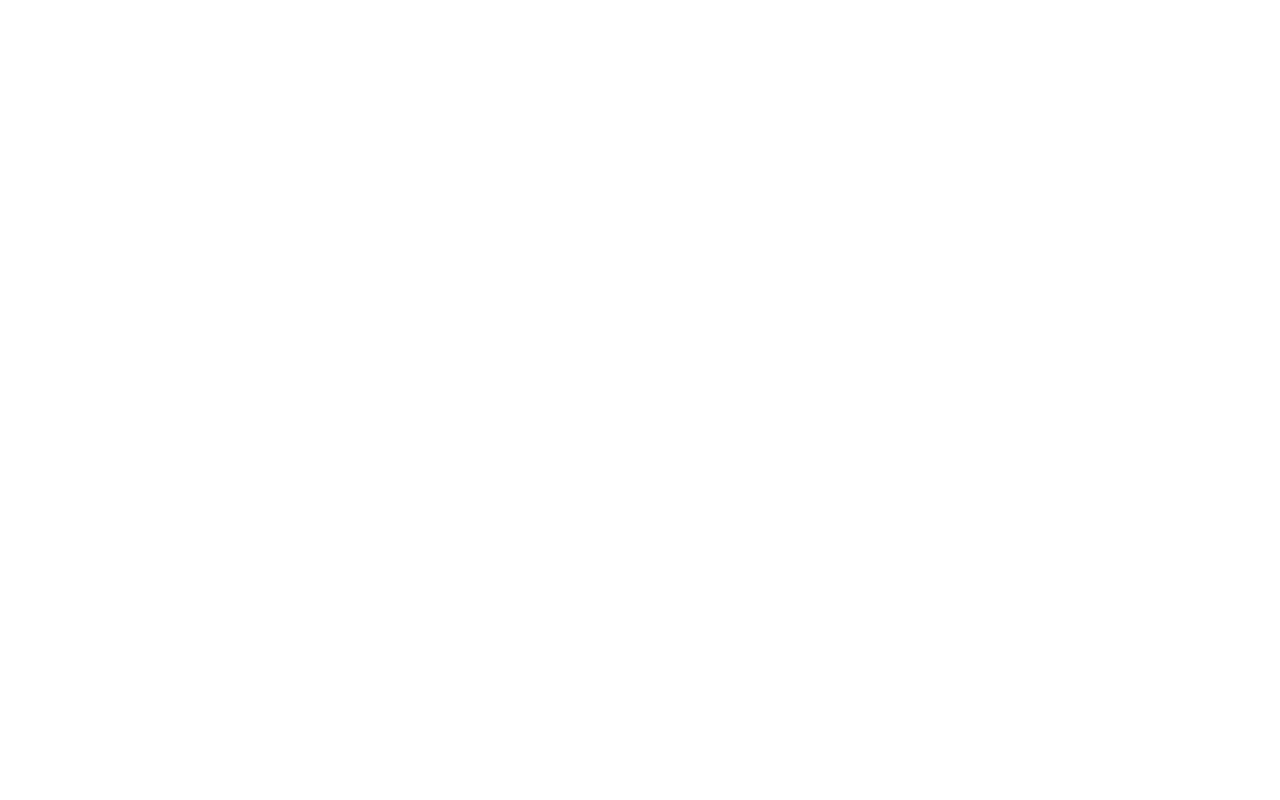
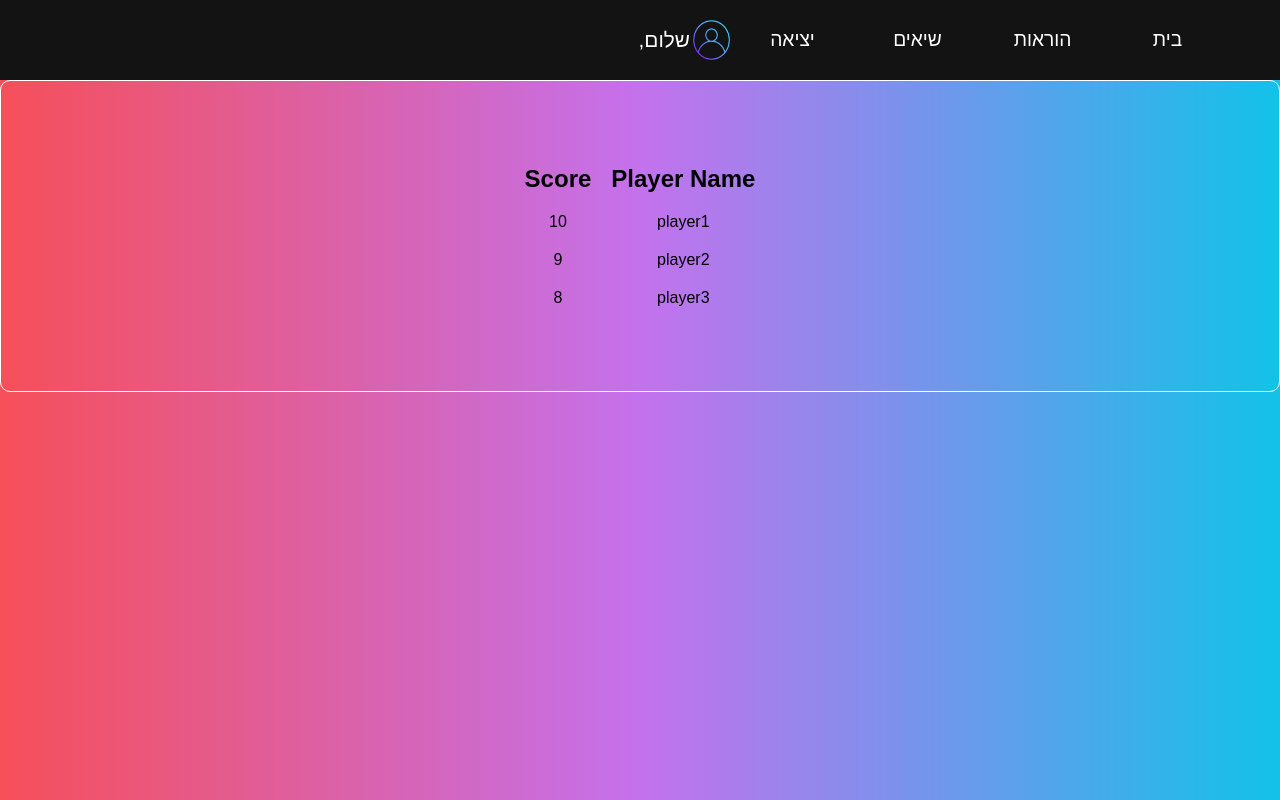
Before and after one commit to novit100/Project2_fullStack_GameWebApp, a website: page html/highlight.html in a window 1280 px wide. Drawn offline with Linux system fonts and the light colour scheme.

Commit message:
high score

```diff
--- a/html/highlight.html
+++ b/html/highlight.html
@@ -1,12 +1,71 @@
 <!DOCTYPE html>
-<html lang="en">
+<html lang="he" dir="rtl">
+
 <head>
     <meta charset="UTF-8">
     <meta http-equiv="X-UA-Compatible" content="IE=edge">
     <meta name="viewport" content="width=device-width, initial-scale=1.0">
+    <link rel="stylesheet" href="../style/highlight.css">
     <title>Document</title>
 </head>
+
 <body>
 
+    <!-- Navbar Section -->
+    <nav class="navbar">
+        <div class="navbar__container">
+
+            <ul class="navbar__menu">
+                <li class="navbar__item">
+                    <a href="homePage.html" class="navbar__links" id="home-page">בית</a>
+                </li>
+                <li class="navbar__item">
+                    <a href="instructions_xo_game.html" class="navbar__links" id="instructions-page">הוראות</a>
+                </li>
+                <li class="navbar__item">
+                    <a href="highlight.html" class="navbar__links" id="highlight-page">שיאים</a>
+                </li>
+                <li class="navbar__item">
+                    <a href="sign_in_up.html" class="navbar__links" id="sign-out">יציאה</a>
+                </li>
+            </ul>
+            <div class="navbar__toggle" id="mobile-menu">
+                <span class="bar"></span>
+                <span class="bar"></span>
+                <span class="bar"></span>
+            </div>
+            <div class="user__erea">
+                <img id="user-icon" src="../imgs/user_icon.png" alt="user_icon">
+                <a href="homePage.html" id="user-name">שלום,</a>
+            </div>
+        </div>
+    </nav>
+
+
+
+    <!-- highscores table for tic tac toe game for all tha players  -->
+    <table id="highscores">
+        <tr>
+            <th class="player__name__title table__title">Player Name</th>
+            <th class="score__title table__title">Score</th>
+        </tr>
+        <tr >
+            <td class="player__name table__row" >player1</td>
+            <td class="score table__row">10</td>
+        </tr>
+        <tr>
+            <td class="player__name table__row">player2</td>
+            <td class="score table__row">9</td>
+        </tr>
+        <tr>
+            <td class="player__name table__row">player3</td>
+            <td class="score table__row">8</td>
+        </tr>
+    </table>
+
+
+
+
 </body>
+
 </html>
--- /dev/null
+++ b/style/highlight.css
@@ -0,0 +1,131 @@
+* {
+    box-sizing: border-box;
+    margin: 0;
+    padding: 0;
+    font-family: 'Kumbh Sans', sans-serif;
+    scroll-behavior: smooth;
+  }
+
+  body {
+    margin: 0;
+    background: linear-gradient(to right, #f64f59, #c471ed, #12c2e9);
+  }
+
+  /* nav bar section */
+  .navbar {
+    background: #131313;
+    height: 80px;
+    display: flex;
+    justify-content: center;
+    align-items: center;
+    font-size: 1.2rem;
+    position: sticky;
+    top: 0;
+    z-index: 999;
+  }
+
+  .navbar__container {
+    display: flex;
+    justify-content: space-between;
+    height: 80px;
+    z-index: 1;
+    width: 100%;
+    max-width: 1300px;
+    margin: 0 auto;
+    padding: 0 50px;
+  }
+
+  #user-name {
+    color: #fff;
+    display: flex;
+    align-items: center;
+    cursor: pointer;
+    text-decoration: none;
+    font-size: 1.3rem;
+  }
+
+  .navbar__menu {
+    display: flex;
+    align-items: center;
+    list-style: none;
+  }
+
+  .navbar__item {
+    height: 80px;
+  }
+
+  .navbar__links {
+    color: #fff;
+    display: flex;
+    align-items: center;
+    justify-content: center;
+    width: 125px;
+    text-decoration: none;
+    height: 100%;
+    transition: all 0.3s ease;
+  }
+
+  .navbar__btn {
+    display: flex;
+    justify-content: center;
+    align-items: center;
+    padding: 0 1rem;
+    width: 100%;
+  }
+
+  .user__erea {
+    display: flex;
+    align-items: center;
+    justify-content: right;
+    width: 100%;
+    height: 100%;
+  }
+
+  #user-icon {
+    width: 2.5rem;
+    height: 2.5rem;
+    display: flex;
+    padding-left: 3px;
+  }
+
+
+
+  /* table section */
+    table {
+        display: flex;
+        justify-content: stretch;
+        align-items: center;
+        flex-direction: column;
+        padding: 5vw 5vh;
+        position: relative;
+        width: 100%;
+        height: 100%;
+        border: 1px solid #fff;
+        border-spacing: 20px;
+        border-collapse: separate;
+        border-radius: 10px;
+    }
+
+    .table__container {
+        display: flex;
+        flex-direction: column;
+        justify-content: center;
+        align-items: center;
+        width: 100%;
+        max-width: 1300px;
+        margin: 0 auto;
+        padding: 0 50px;
+    }
+
+    .table__title {
+        font-size: 1.5rem;
+        margin-bottom: 20px;
+    }
+
+    .table__row {
+        justify-content: center;
+        align-items: center;
+        width: 100%;
+        height: 100%;
+        text-align: center;
+    }
--- a/style/index.css
+++ /dev/null
@@ -1,54 +0,0 @@
-body {
-    font-family: sans-serif;
-    color: #333;
-    background-image: url('../imgs/backgroun_enter_screen.jpg');
-    opacity: 0.3; /* Sets the opacity to 30% */
-    background-repeat: no-repeat;
-    background-size: cover;
-  }
-
-  header h1 {
-    color: #fff;
-    background-color: #333;
-    padding: 20px;
-    text-align: center;
-  }
-
-  nav ul {
-    list-style: none;
-    display: flex;
-    justify-content: space-between;
-    background-color: #f5f5f5;
-    padding: 20px;
-  }
-
-  nav li {
-    display: inline-block;
-  }
-
-  nav a {
-    display: block;
-    color: #333;
-    text-decoration: none;
-    padding: 10px 20px;
-  }
-
-  nav a:hover {
-    background-color: #eee;
-  }
-
-  #ready-games, #non_ready-games {
-    display: flex;
-    flex-wrap: wrap;
-  }
-
-  #ready-games img, #non_ready-games img {
-    width: 200px;
-    height: 200px;
-    object-fit: cover;
-    margin-right: 20px;
-  }
-
-  main {
-    padding: 20px;
-  }
--- a/style/styles.css
+++ b/style/styles.css
@@ -9,6 +9,7 @@ body {
   justify-content: center;
   align-items: center;
   min-height: 100vh;
+  background: linear-gradient(to right, #f64f59, #c471ed, #12c2e9);
 }
 
 .world {
```
Also changed, not shown: html/index.html (deleted, +0 -35 lines).
